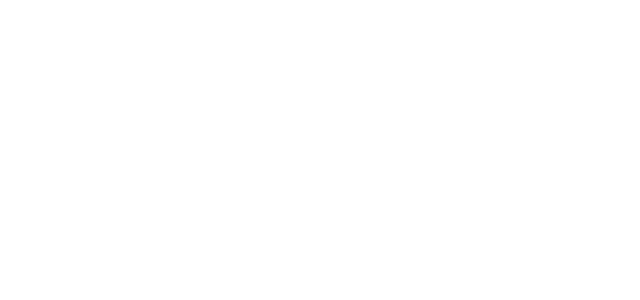
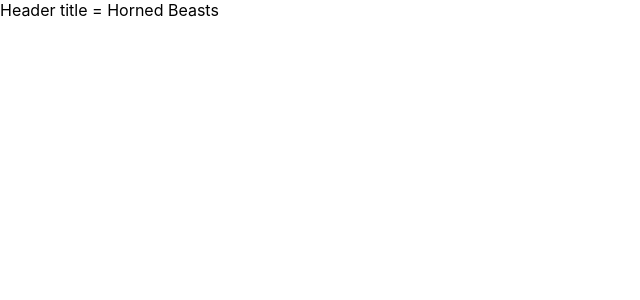
Before and after one commit to agrazda/horned-beasts, a React (Create React App) app: page / in a window 1280 px wide. Shown: the top 300 px of the page, without its empty margins (0-640 px from the left). Built offline with nearby package versions, Linux system fonts and the light colour scheme.

Commit message:
react set up

```diff
--- a/src/App.js
+++ b/src/App.js
@@ -1,10 +1,12 @@
 import './App.css';
+import Header from './Header';
+import Footer from './Footer';
+import Main from './Main';
+
 
 function App() {
   return (
-    <div >
-
-    </div>
+    <>Header title = Horned Beasts</>
   );
 }
 
--- /dev/null
+++ b/src/Footer.js
@@ -0,0 +1,13 @@
+
+function Footer(props) {
+    return(
+        <div>
+            Alex Grazda
+        </div>
+    );
+}
+
+
+
+
+export default Footer;
--- /dev/null
+++ b/src/Header.js
@@ -0,0 +1,13 @@
+
+function Header(props) {
+    return(
+        <div>
+            <h1>HORNED BEASTS</h1>
+        </div>
+    );
+}
+
+
+
+
+export default Header;
--- /dev/null
+++ b/src/Main.js
@@ -0,0 +1,18 @@
+
+function Main(props){
+    return(
+        <>
+      <h1>(props.title)</h1>
+      <h2>(props.imageUrl)</h2>
+      <h2>(props.description)</h2>
+      <p></p>
+
+       </>
+    )
+}
+
+
+
+
+
+export default Main;
```
